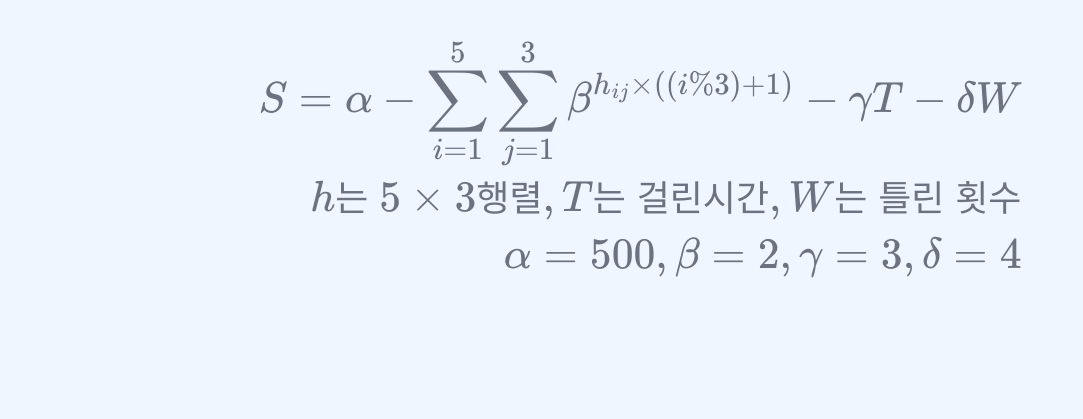
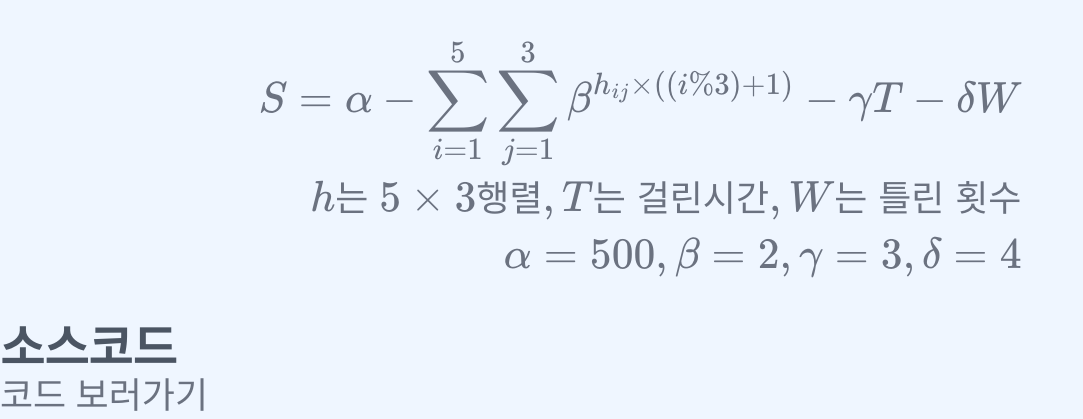
Before and after one commit to dghsMathInfo/webForSchFes, a Flask app: template templates/room1instruction.html in a window 1280 px wide. Shown: the part 587-1006 px from the top of the page, without its empty margins (0-1083 px from the left). Before the commit the page ends 865 px from the top, so only its background shows below. Run offline with Flask 2, Linux system fonts and the light colour scheme; the template is opened without the code that fills it, so the values that code supplies are empty; parts of the project's set-up code (start-up, migrations or seed data) failed here and were passed over.

Commit message:
Update room1instruction.html

```diff
--- a/templates/room1instruction.html
+++ b/templates/room1instruction.html
@@ -41,6 +41,10 @@
                      h\text{는 } 5 \times 3 \text{행렬}, T\text{는 걸린시간}, W\text{는 틀린 횟수} \\
                      \alpha = 500, \beta = 2, \gamma = 3, \delta = 4\end{align}$$</p>
             </div>
+            <p class="text-xl sm:text-5xl font-black mt-3 text-gray-600">소스코드</p>
+            <div class="text-lg sm:text-4xl font-medium mt-1 text-gray-500">
+                <a href="https://github.com/dghsMathInfo/webForSchFes">코드 보러가기</a>
+            </div>
         </div>
     </div>
 </body>
```
